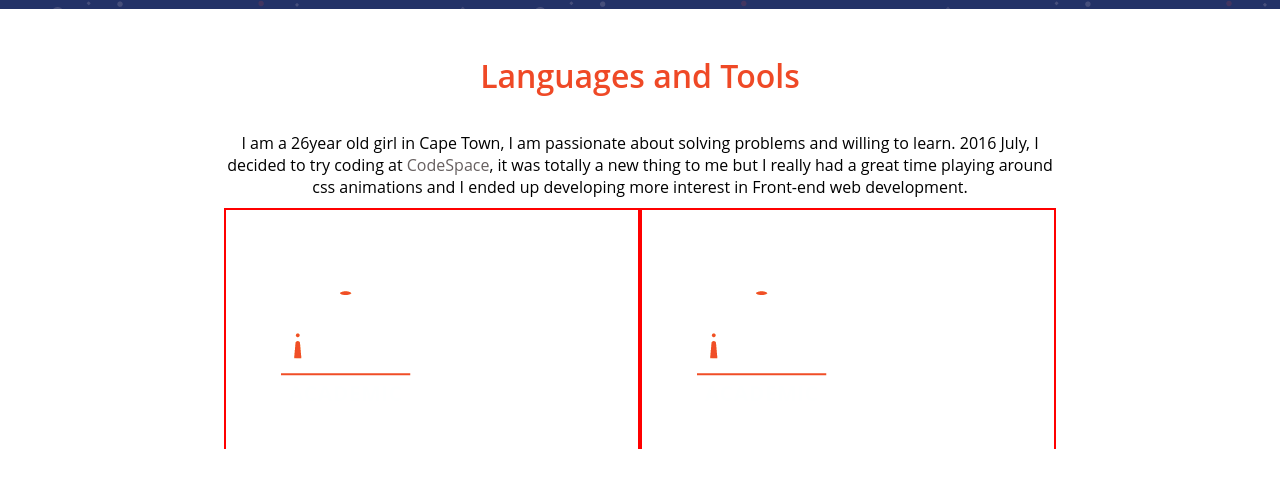
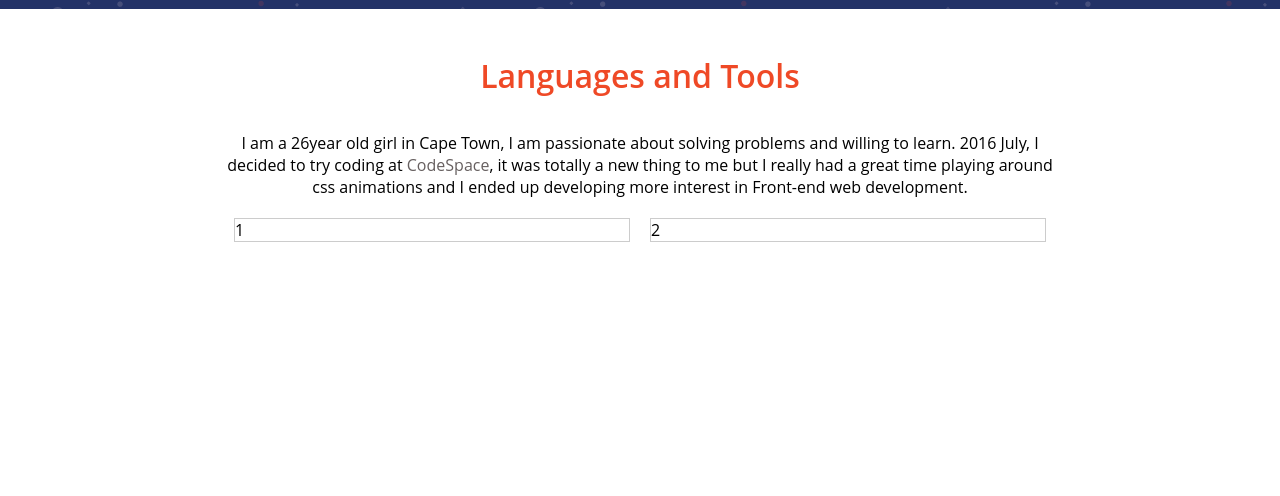
Before and after one commit to amandam2017/profile, a website: page app/index.html in a window 1280 px wide. Shown: the part 1456-1952 px from the top of the page. Drawn offline with Linux system fonts and the light colour scheme.

Commit message:
adding styles on the languages and tools sections

```diff
--- a/app/index.html
+++ b/app/index.html
@@ -84,15 +84,12 @@
                     I am a 26year old girl in Cape Town, I am passionate about solving problems and willing to learn. 2016 July, I decided to try coding at <a href="http://codespace.co.za/" target="blank">CodeSpace</a>, it was totally a new thing to me but I really had a great time playing around css animations and I ended up developing more interest in Front-end web development.</p>
 
                     <div class="skillset__languages">
-                        <div class="col-6 language">
-                            <a href="#">
-                                <img src="images/academic.png">
-                            </a>
+                        <div class="col-6">
+                           <div class="language">1</div>
                         </div>
-                        <div class="col-6 language">
-                            <a href="#">
-                                <img src="images/academic.png">
-                            </a>
+
+                        <div class="col-6">
+                            <div class="language">2</div>
                         </div>
                     </div>
         </section>
--- a/app/scss/styles.scss
+++ b/app/scss/styles.scss
@@ -318,7 +318,7 @@ p {
     width: 100%;
 
     .language{
-        border: 2px solid red;
+        border: 1px solid #ccc;
     }
 }
 
```
Also changed, not shown: app/css/styles.css.
